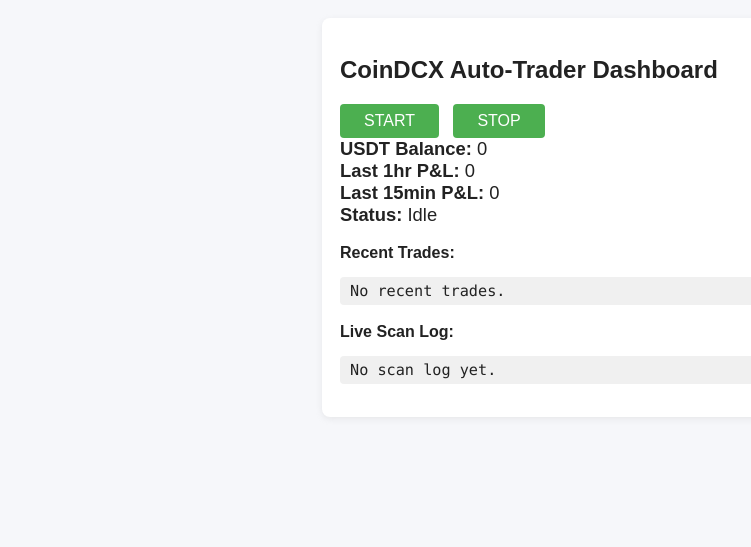
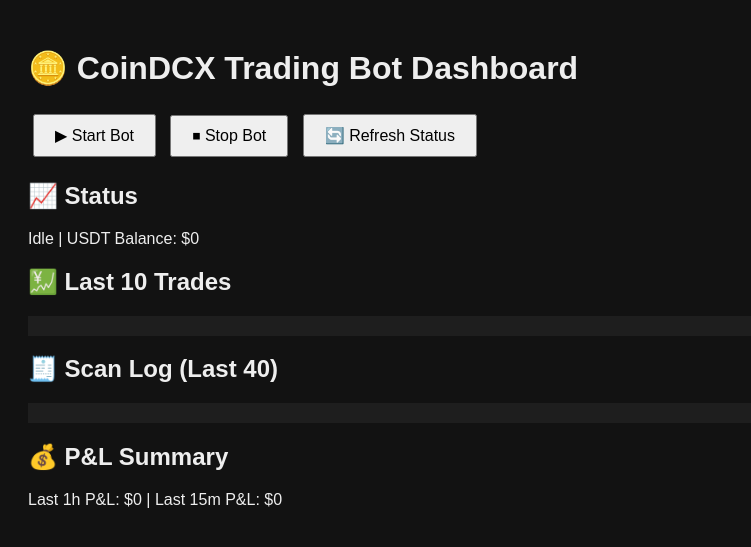
Before and after one commit to sudch-dev/Coin, a Flask app: page / in a window 1280 px wide. Shown: the top 547 px of the page, without its empty margins (0-751 px from the left). Run offline with Flask 3, Linux system fonts and the light colour scheme; data that the repository does not hold is empty.

Commit message:
Update index.html

```diff
--- a/templates/index.html
+++ b/templates/index.html
@@ -1,63 +1,75 @@
 <!DOCTYPE html>
-<html>
+<html lang="en">
 <head>
-    <title>CoinDCX Auto-Trader Dashboard</title>
-    <meta charset="utf-8" />
+  <meta charset="UTF-8">
+  <title>CoinDCX Auto Trader</title>
   <style>
-        body { font-family: Arial, sans-serif; background: #f6f7fa; color: #222; }
-        .card { background: #fff; border-radius: 8px; padding: 18px; margin: 18px auto; width: 90%; max-width: 600px; box-shadow: 0 2px 6px #aaa3; }
-        button { padding: 8px 24px; border: none; background: #4CAF50; color: #fff; border-radius: 4px; font-size: 1em; cursor: pointer; margin-right: 10px;}
-        button:disabled { opacity: .5; }
-        .section-title { font-weight: bold; margin-top: 18px; }
-        .mono { font-family: Consolas, monospace; font-size: 0.95em; background: #f0f0f0; border-radius: 4px; padding: 5px 10px; }
-        .pnlbox { font-size: 1.15em; margin-bottom: 10px; }
+    body {
+      font-family: Arial, sans-serif;
+      background-color: #121212;
+      color: #eee;
+      padding: 20px;
+    }
+    button {
+      padding: 10px 20px;
+      margin: 5px;
+      font-size: 16px;
+    }
+    pre {
+      background-color: #1e1e1e;
+      padding: 10px;
+      max-height: 400px;
+      overflow-y: auto;
+      white-space: pre-wrap;
+    }
   </style>
 </head>
 <body>
-    <div class="card">
-        <h2>CoinDCX Auto-Trader Dashboard</h2>
-        <div>
-            <button onclick="startBot()" id="startbtn">START</button>
-            <button onclick="stopBot()" id="stopbtn">STOP</button>
-        </div>
-        <div class="pnlbox">
-            <b>USDT Balance:</b> <span id="usdt"></span><br>
-            <b>Last 1hr P&amp;L:</b> <span id="pnl"></span><br>
-            <b>Last 15min P&amp;L:</b> <span id="pnl15"></span><br>
-            <b>Status:</b> <span id="status"></span>
-        </div>
-        <div class="section-title">Recent Trades:</div>
-        <pre class="mono" id="trades"></pre>
-        <div class="section-title">Live Scan Log:</div>
-        <pre class="mono" id="scanlog"></pre>
-    </div>
+  <h1>🪙 CoinDCX Trading Bot Dashboard</h1>
+
+  <button onclick="startBot()">▶ Start Bot</button>
+  <button onclick="stopBot()">⏹ Stop Bot</button>
+  <button onclick="refreshStatus()">🔄 Refresh Status</button>
+
+  <h2>📈 Status</h2>
+  <div id="status">Loading...</div>
+
+  <h2>💹 Last 10 Trades</h2>
+  <pre id="trades">Loading...</pre>
+
+  <h2>🧾 Scan Log (Last 40)</h2>
+  <pre id="scan_log">Loading...</pre>
+
+  <h2>💰 P&L Summary</h2>
+  <div id="pnl">Loading...</div>
+
   <script>
-function refreshStatus() {
-    fetch('/status').then(r => r.json()).then(data => {
-        document.getElementById('usdt').innerText = data.usdt;
-        document.getElementById('pnl').innerText = data.pnl;
-        document.getElementById('pnl15').innerText = data.last_15m_pnl;
-        document.getElementById('status').innerText = data.status;
-        let trades = "";
-        (data.trades || []).forEach(function(t) {
-            trades += `[${t.ts || t.time}] ${t.symbol || t.pair || ""} ${t.side || ""} qty=${t.qty || ""} entry=${t.entry || ""}\n`;
-        });
-        document.getElementById('trades').innerText = trades || "No recent trades.";
-        let scans = "";
-        (data.scan_log || []).forEach(function(line) {
-            scans += line + "\n";
-        });
-        document.getElementById('scanlog').innerText = scans || "No scan log yet.";
-    });
+    async function startBot() {
+      await fetch("/start", { method: "POST" });
+      refreshStatus();
     }
-function startBot() {
-    fetch('/start', {method: "POST"}).then(() => setTimeout(refreshStatus, 500));
+
+    async function stopBot() {
+      await fetch("/stop", { method: "POST" });
+      refreshStatus();
     }
-function stopBot() {
-    fetch('/stop', {method: "POST"}).then(() => setTimeout(refreshStatus, 500));
+
+    async function refreshStatus() {
+      const res = await fetch("/status");
+      const data = await res.json();
+
+      document.getElementById("status").innerText = `${data.status} | USDT Balance: $${data.usdt}`;
+      document.getElementById("pnl").innerText = `Last 1h P&L: $${data.pnl} | Last 15m P&L: $${data.last_15m_pnl}`;
+
+      document.getElementById("trades").innerText = data.trades.map(t =>
+        `${t.ts} | ${t.symbol} | ${t.side} @ ${t.entry} | Qty: ${t.qty} | TP: ${t.tp} | SL: ${t.sl}`
+      ).join('\n');
+
+      document.getElementById("scan_log").innerText = data.scan_log.join('\n');
     }
-setInterval(refreshStatus, 3000);
-window.onload = refreshStatus;
+
+    refreshStatus(); // initial load
+    setInterval(refreshStatus, 15000); // auto-refresh every 15 seconds
   </script>
 </body>
 </html>
```
Lines whose indentation alone changed are shown as unchanged.
